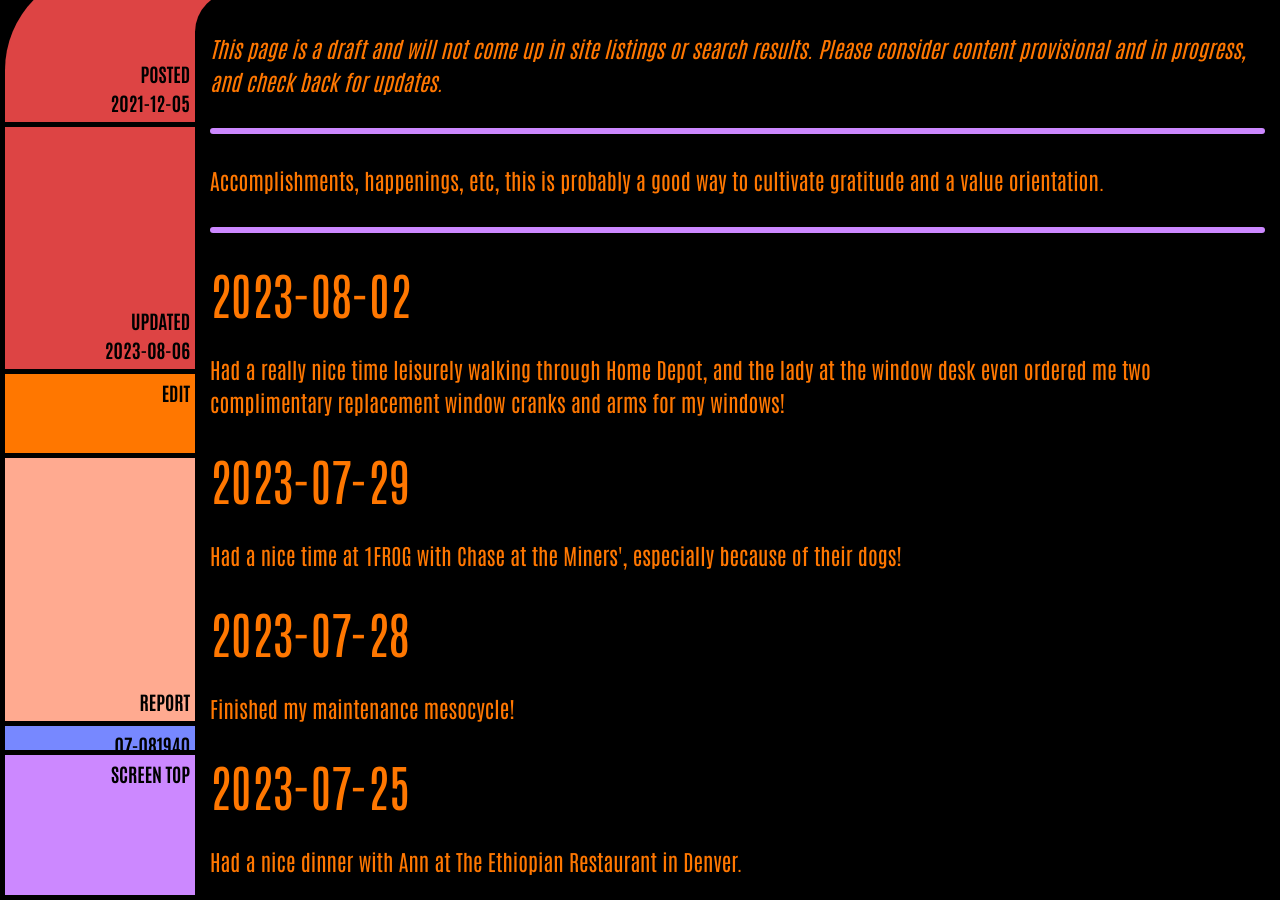
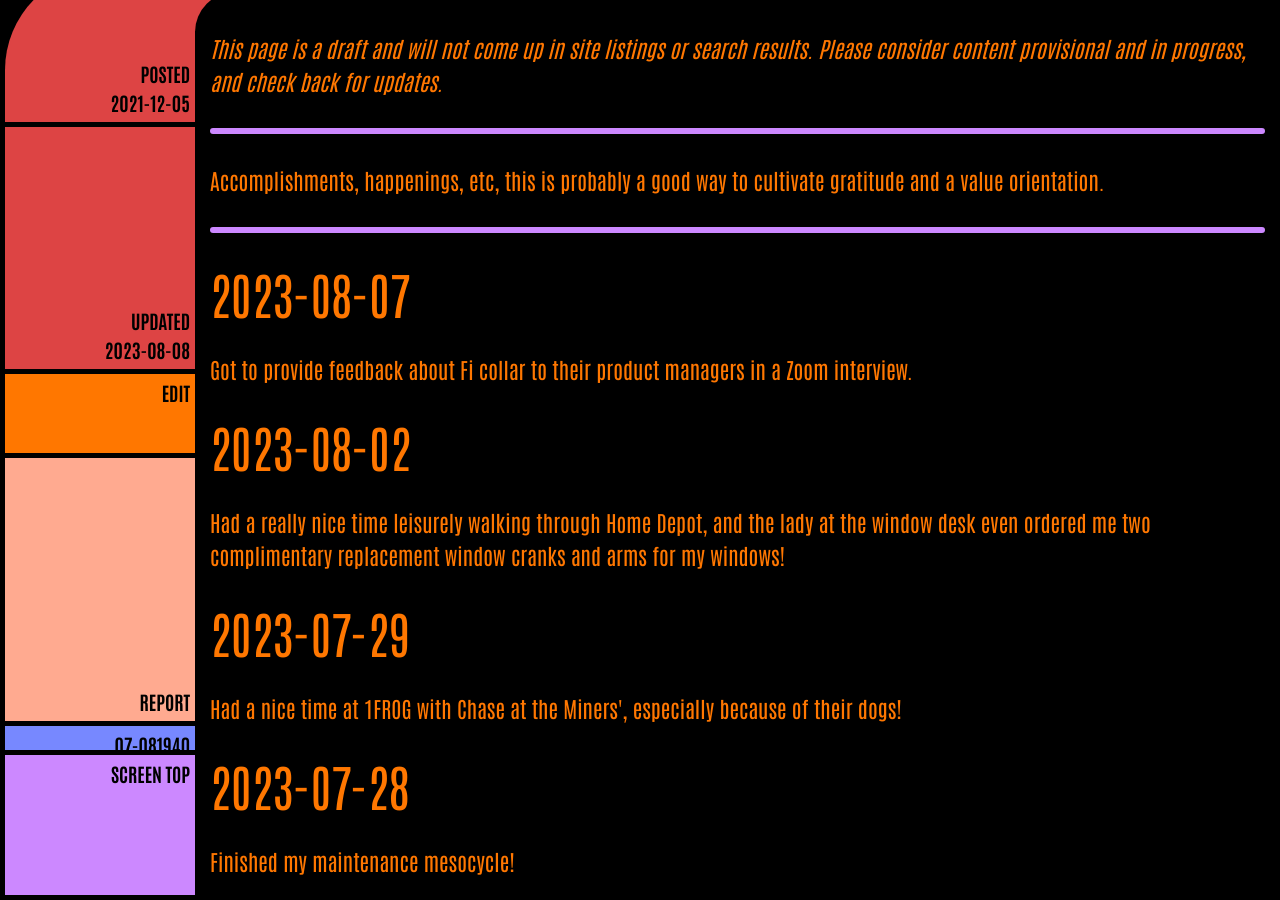
Before and after one commit to ArthurZey/arthurzey.github.io, a Jekyll site: the page built from _pages/one-good-thing.md, in a window 1280 px wide and 900 px high, scrolled down 333 px. Built offline with Jekyll 4.4.1, drawn with Linux system fonts in a browser that asks for light colours.

Commit message:
added 2023-08-07

```diff
--- a/_pages/one-good-thing.md
+++ b/_pages/one-good-thing.md
@@ -2,12 +2,15 @@
 title: One Good Thing
 description: "Accomplishments, happenings, etc, this is probably a good way to cultivate gratitude and a value orientation."
 date: "2021-12-05"
-last_modified_at: "2023-08-06T15:53:42+00:00"
+last_modified_at: "2023-08-08T14:36:22+00:00"
 tags:
   - happenings
   - draft
 sitemap: false
 ---
+
+## 2023-08-07
+Got to provide feedback about Fi collar to their product managers in a Zoom interview.
 
 ## 2023-08-02
 Had a really nice time leisurely walking through Home Depot, and the lady at the window desk even ordered me two complimentary replacement window cranks and arms for my windows!
```
